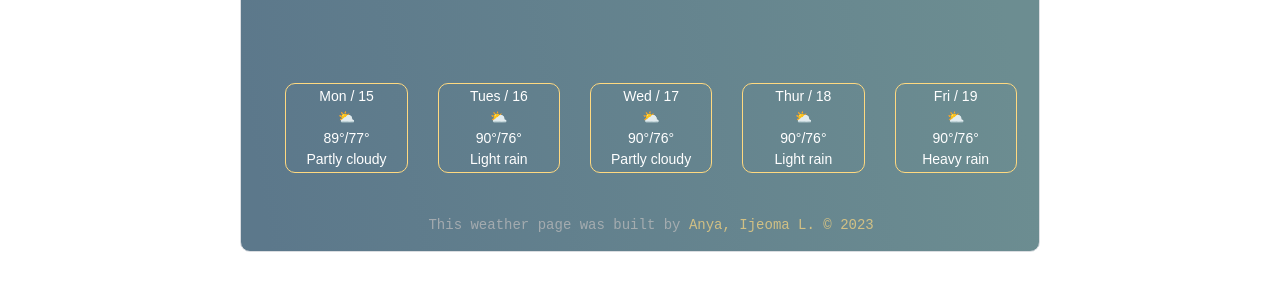
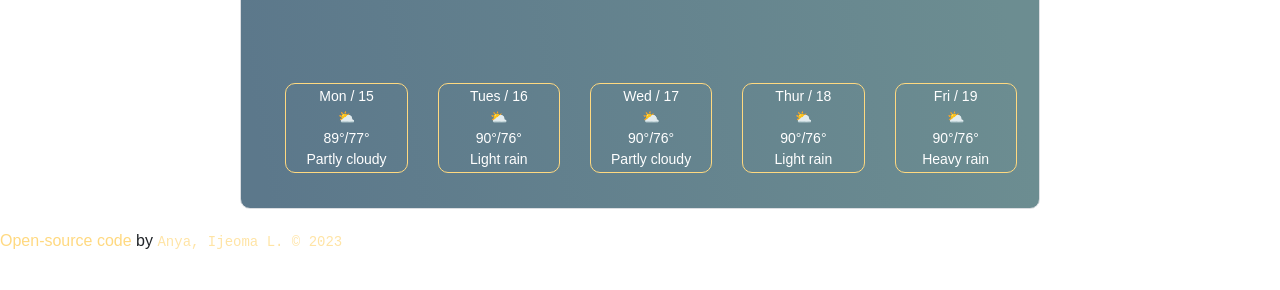
Before and after one commit to LiaBfab/Lia_weather_app, a plain HTML site: page index.html in a window 1280 px wide. Shown: the part 376-666 px from the top of the page. Drawn offline with nearby package versions, Linux system fonts and the light colour scheme; no server answers.

Commit message:
updated my app link

```diff
--- a/index.html
+++ b/index.html
@@ -133,21 +133,23 @@
             </div>
           </div>
         </div>
-        <div class="row">
-          <div class="col-12">
-            <p class="mine">
-              This weather page was built by
-              <a
-                href="https://www.linkedin.com/in/ijeoma-anya-48931bb5"
-                target="_blank"
-                class="myName"
-                >Anya, Ijeoma L. © 2023</a
-              >
-            </p>
-          </div>
-        </div>
       </div>
     </div>
+    <p>
+      <span class="applink"></span>
+      <a href="https://elegant-tiramisu-8dabc2.netlify.app/"
+        >Open-source code</a
+      >
+      by
+      <span class="mine"
+        ><a
+          href="https://www.linkedin.com/in/ijeoma-anya-48931bb5"
+          target="_blank"
+          class="myName"
+          >Anya, Ijeoma L. © 2023</a
+        ></span
+      >
+    </p>
 
     <script src="src/script.js"></script>
   </body>
```
